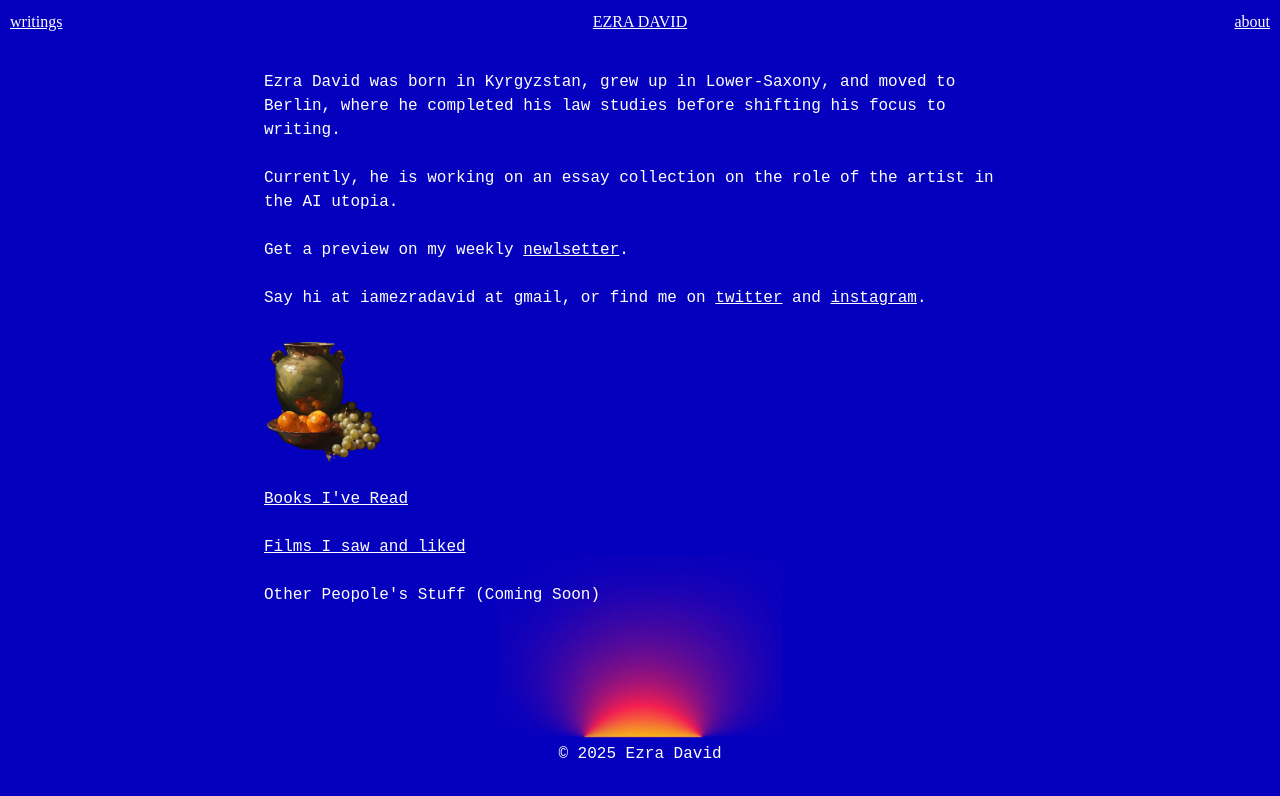
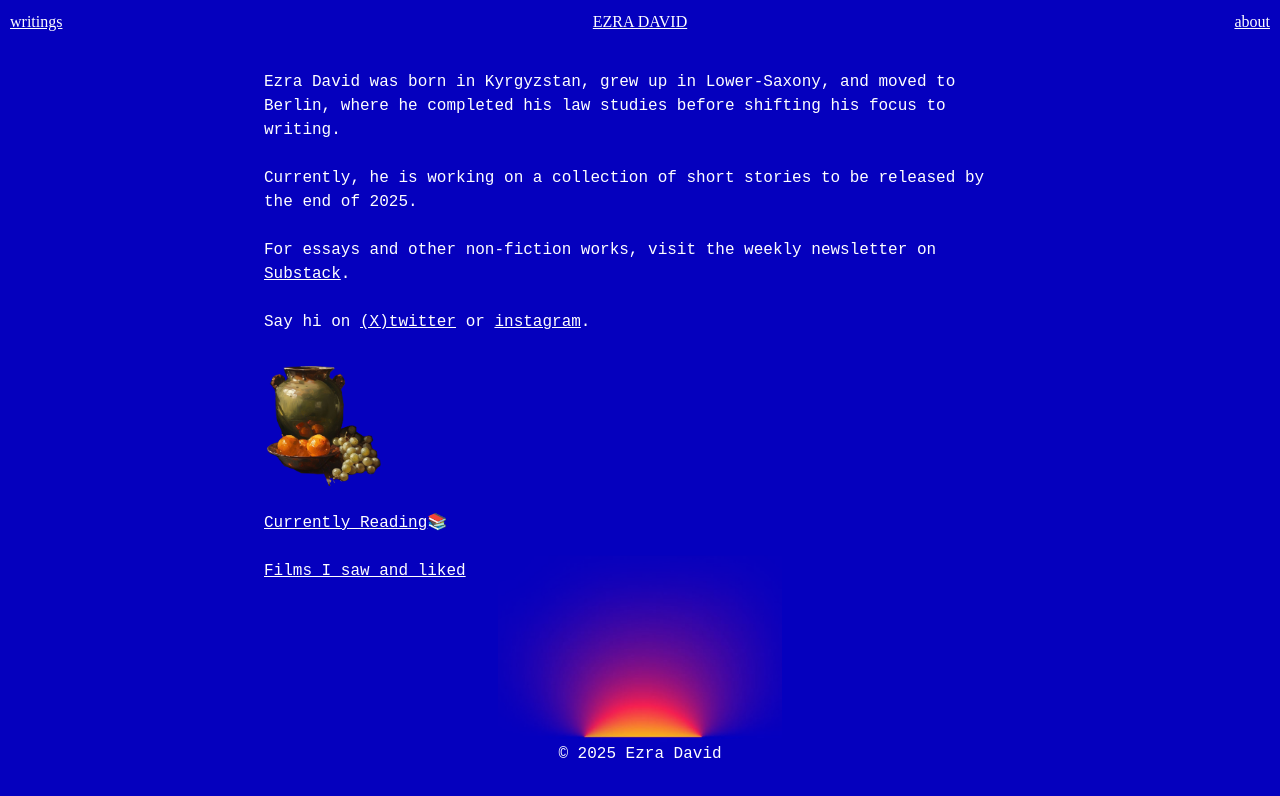
Before and after one commit to neueae/ezra, a plain HTML site: page index.html in a window 1280 px wide. Drawn offline with Linux system fonts and the light colour scheme.

Commit message:
updated bio

```diff
--- a/index.html
+++ b/index.html
@@ -28,24 +28,22 @@
         <main>
             <p>
                 Ezra David was born in Kyrgyzstan, grew up in Lower-Saxony, and moved to Berlin, where he completed his law studies before shifting his focus to writing. <br><br>
-                Currently, he is working on an essay collection on the role of the artist in the AI utopia.
+                Currently, he is working on a collection of short stories to be released by the end of 2025.
                 <br><br>
-                Get a preview on my weekly <a href="https://stillleben.substack.com" target="_blank">newlsetter</a>. <br><br>
+                For essays and other non-fiction works, visit the weekly newsletter on <a href="https://stillleben.substack.com" target="_blank">Substack</a>. <br><br>
 
-                Say hi at iamezradavid at gmail, or find me
-                on <a href="https://x.com/iamezradavid" target="_blank">twitter</a>
-                and
+                Say hi on <a href="https://x.com/iamezradavid" target="_blank">(X)twitter</a>
+                or
                 <a href="https://instagram.com/iamezradavid" target="_blank">instagram</a>.</p>
 
             <img src="img/stillleben.png">
 
             <p>
 
-                <a href="https://literal.club/ezradavid" target="_blank">Books I've Read</a><br><br>
+                <a href="https://literal.club/ezradavid" target="_blank">Currently Reading</a>📚<br><br>
 
                 <a href="https://letterboxd.com/ezradavid/" target="_blank">Films I saw and liked</a><br><br>
 
-                Other Peopole's Stuff (Coming Soon)
             </p>
         </main>
         </div>
```
Also changed, not shown: 1 other file.
